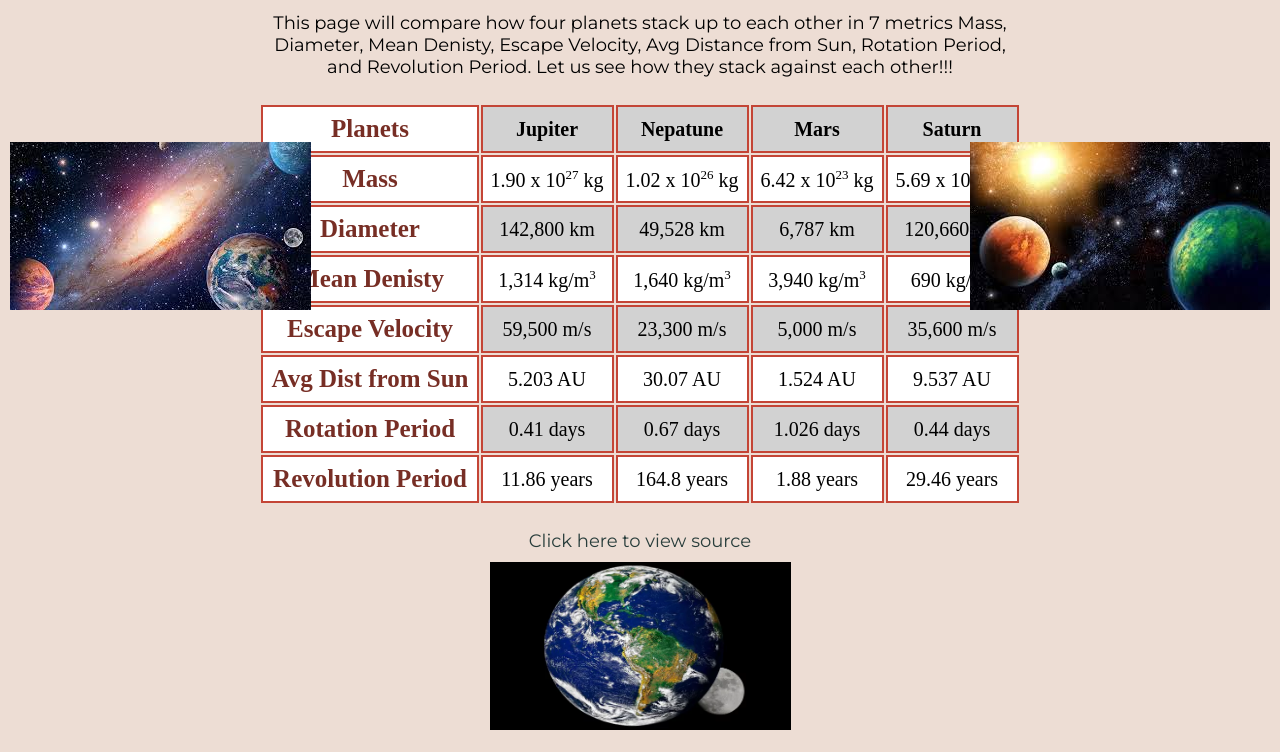
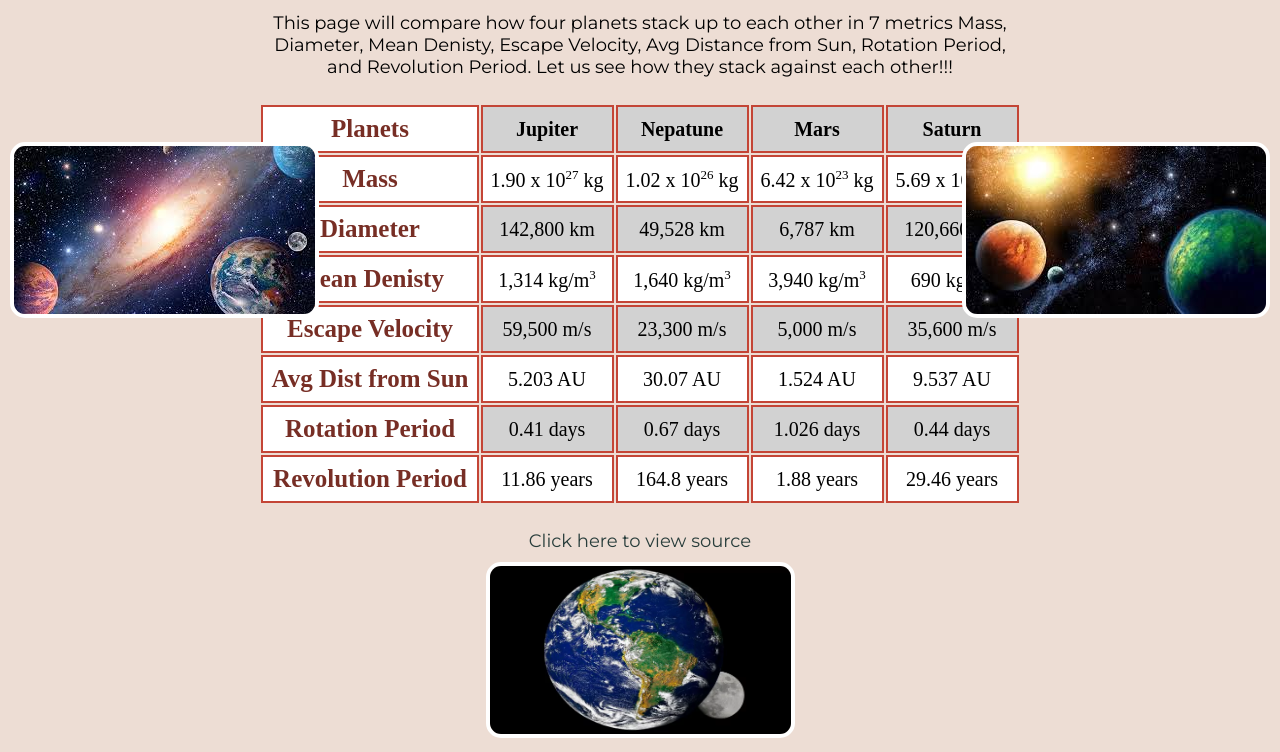
Before and after one commit to MKahacker/ITMD-361-Lab-4, a plain HTML site: page index.html in a window 1280 px wide. Shown: the part 58-810 px from the top of the page. Drawn offline with Linux system fonts and the light colour scheme.

Commit message:
Update style.css
added a border radius and border to images

```diff
--- a/css/style.css
+++ b/css/style.css
@@ -17,6 +17,11 @@ h1 {
 a{
   text-decoration: none;
   color:#283d3b;
+}
+
+img{
+  border-radius: 15px;
+  border: 4px solid #fff;
 }
 
 table{
```
